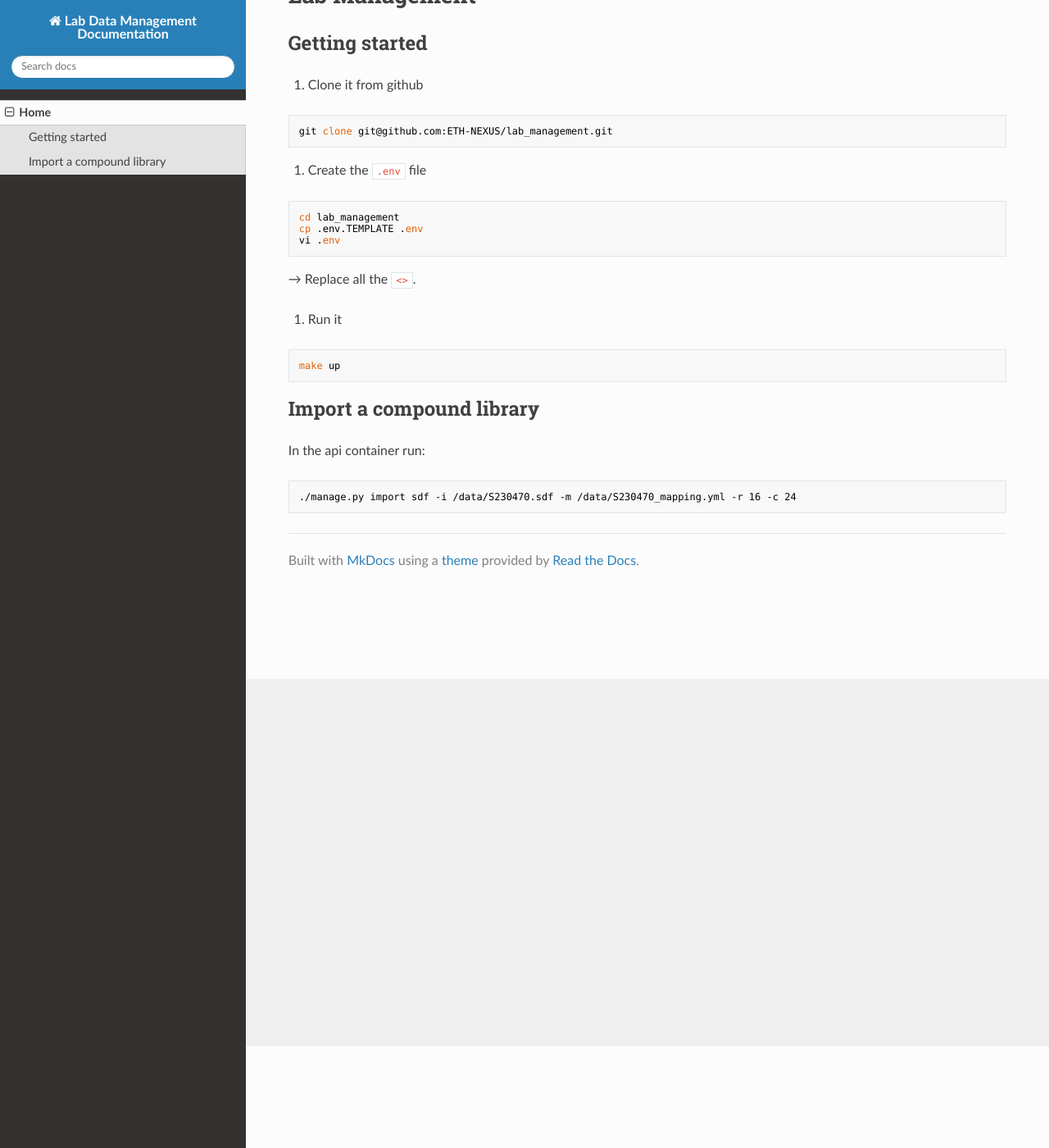
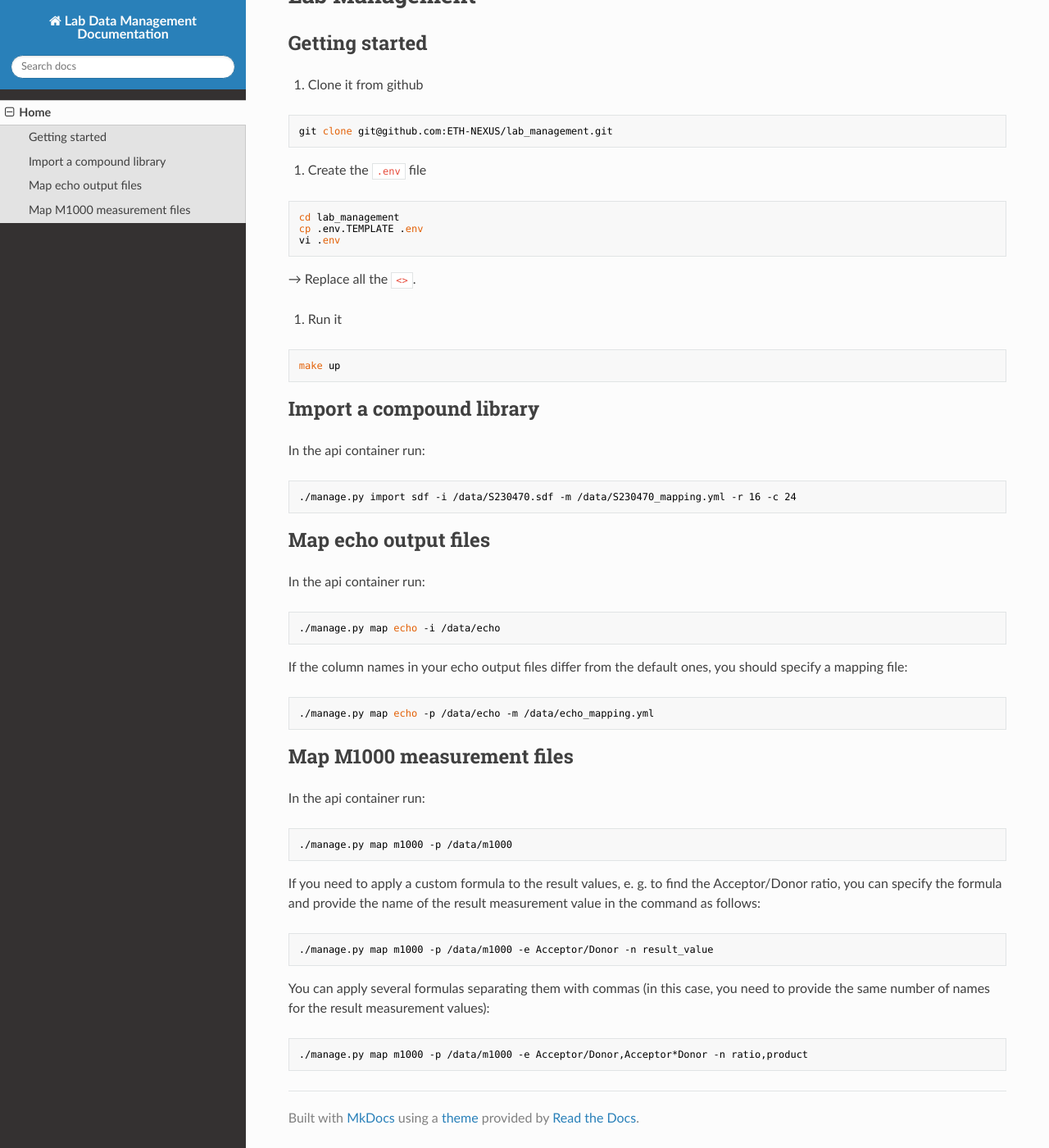
Before and after one commit to ETH-NEXUS/lab_data_management, an MkDocs documentation site: the page built from api/app/docs/docs/index.md, in a window 1280 px wide and 1400 px high, scrolled down 124 px. Shown: the whole window at 82% size. Built offline with MkDocs 1.6.1, drawn with Linux system fonts in a browser that asks for light colours; nearby versions of some CDN libraries.

````diff
--- a/api/app/docs/docs/index.md
+++ b/api/app/docs/docs/index.md
@@ -31,3 +31,35 @@
 ```bash
 ./manage.py import sdf -i /data/S230470.sdf -m /data/S230470_mapping.yml -r 16 -c 24
 ```
+
+## Map echo output files
+
+In the api container run:
+
+```bash
+./manage.py map echo -i /data/echo
+```
+
+If the column names in your echo output files differ from the default ones, you should specify a mapping file:
+
+```bash
+./manage.py map echo -p /data/echo -m /data/echo_mapping.yml
+```
+
+## Map M1000 measurement files
+
+In the api container run:
+
+```bash
+./manage.py map m1000 -p /data/m1000
+```
+
+If you need to apply a custom formula to the result values, e. g. to find the Acceptor/Donor ratio, you can specify the formula and provide the name of the result measurement value in the command as follows:
+```bash
+./manage.py map m1000 -p /data/m1000 -e Acceptor/Donor -n result_value
+```
+
+You can apply several formulas separating them with commas (in this case, you need to provide the same number of names for the result measurement values):
+```bash
+./manage.py map m1000 -p /data/m1000 -e Acceptor/Donor,Acceptor*Donor -n ratio,product
+```
--- a/ui/app/src/components/ProjectNavigationTree.vue
+++ b/ui/app/src/components/ProjectNavigationTree.vue
@@ -144,7 +144,7 @@
 
 const newProject = async () => {
   const payload = {
-    projectName:
+    name:
       newProjectName.value !== ''
         ? newProjectName.value
         : harvestProject.value
````
Also changed, not shown: 1 other file.
